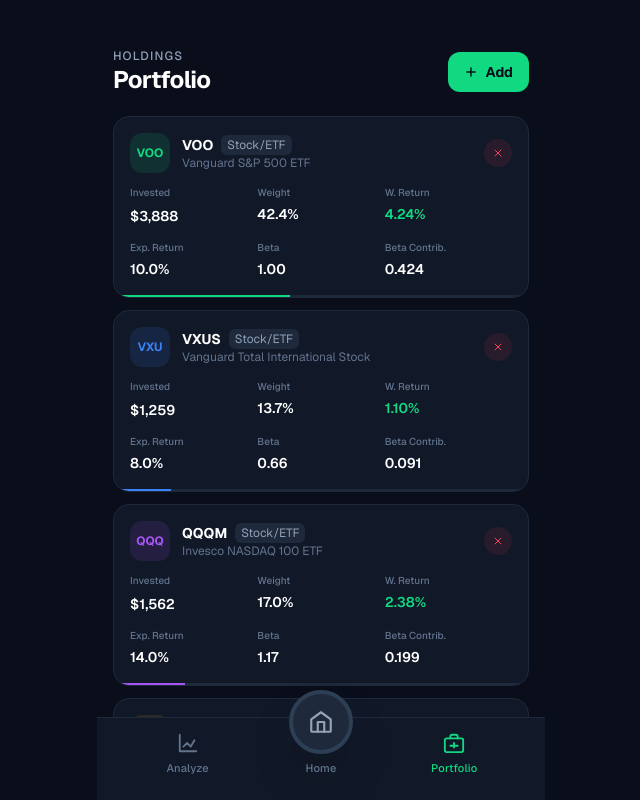
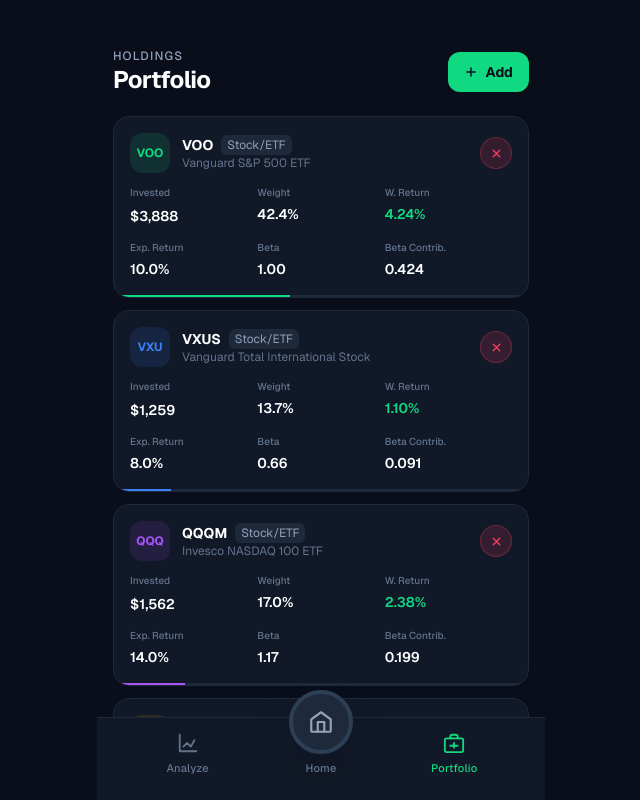
Before and after one commit to calebbradleyy4-spec/invest-quick, a Next.js app: page / in a window 1280 px wide. Both pictures are taken after a click on the button "Portfolio". Shown: the top 800 px of the page, without its empty margins (319-959 px from the left). Built offline with nearby package versions, Linux system fonts and the light colour scheme.

Commit message:
fix: rename app to Invest Quick

```diff
--- a/app/components/HomeTab.tsx
+++ b/app/components/HomeTab.tsx
@@ -33,7 +33,7 @@
       <div className="flex items-center justify-between">
         <div>
           <p className="text-slate-400 text-xs font-medium tracking-widest uppercase">Portfolio</p>
-          <h1 className="text-white text-2xl font-bold tracking-tight">LB Wealth</h1>
+          <h1 className="text-white text-2xl font-bold tracking-tight">Invest Quick</h1>
         </div>
         <div className="w-10 h-10 rounded-full bg-[#10d982]/20 flex items-center justify-center">
           <svg width="20" height="20" viewBox="0 0 24 24" fill="none">
--- a/app/components/PortfolioTab.tsx
+++ b/app/components/PortfolioTab.tsx
@@ -292,16 +292,14 @@
                   </div>
                   <p className="text-slate-500 text-xs truncate">{h.name}</p>
                 </div>
-                {holdings.length > 1 && (
-                  <button
-                    onClick={() => deleteHolding(h.id)}
-                    className="w-7 h-7 rounded-full bg-[#f43f5e]/10 flex items-center justify-center flex-shrink-0 active:bg-[#f43f5e]/20"
-                  >
-                    <svg width="12" height="12" viewBox="0 0 24 24" fill="none">
-                      <path d="M18 6L6 18M6 6l12 12" stroke="#f43f5e" strokeWidth="2" strokeLinecap="round" />
-                    </svg>
-                  </button>
-                )}
+                <button
+                  onClick={() => deleteHolding(h.id)}
+                  className="w-8 h-8 rounded-full bg-[#f43f5e]/15 border border-[#f43f5e]/30 flex items-center justify-center flex-shrink-0 active:bg-[#f43f5e]/30"
+                >
+                  <svg width="13" height="13" viewBox="0 0 24 24" fill="none">
+                    <path d="M18 6L6 18M6 6l12 12" stroke="#f43f5e" strokeWidth="2.5" strokeLinecap="round" />
+                  </svg>
+                </button>
               </div>
 
               {/* Card Stats */}
--- a/app/layout.tsx
+++ b/app/layout.tsx
@@ -13,7 +13,7 @@
 });
 
 export const metadata: Metadata = {
-  title: "LB Wealth",
+  title: "Invest Quick",
   description: "Personal portfolio tracker",
 };
 
```
